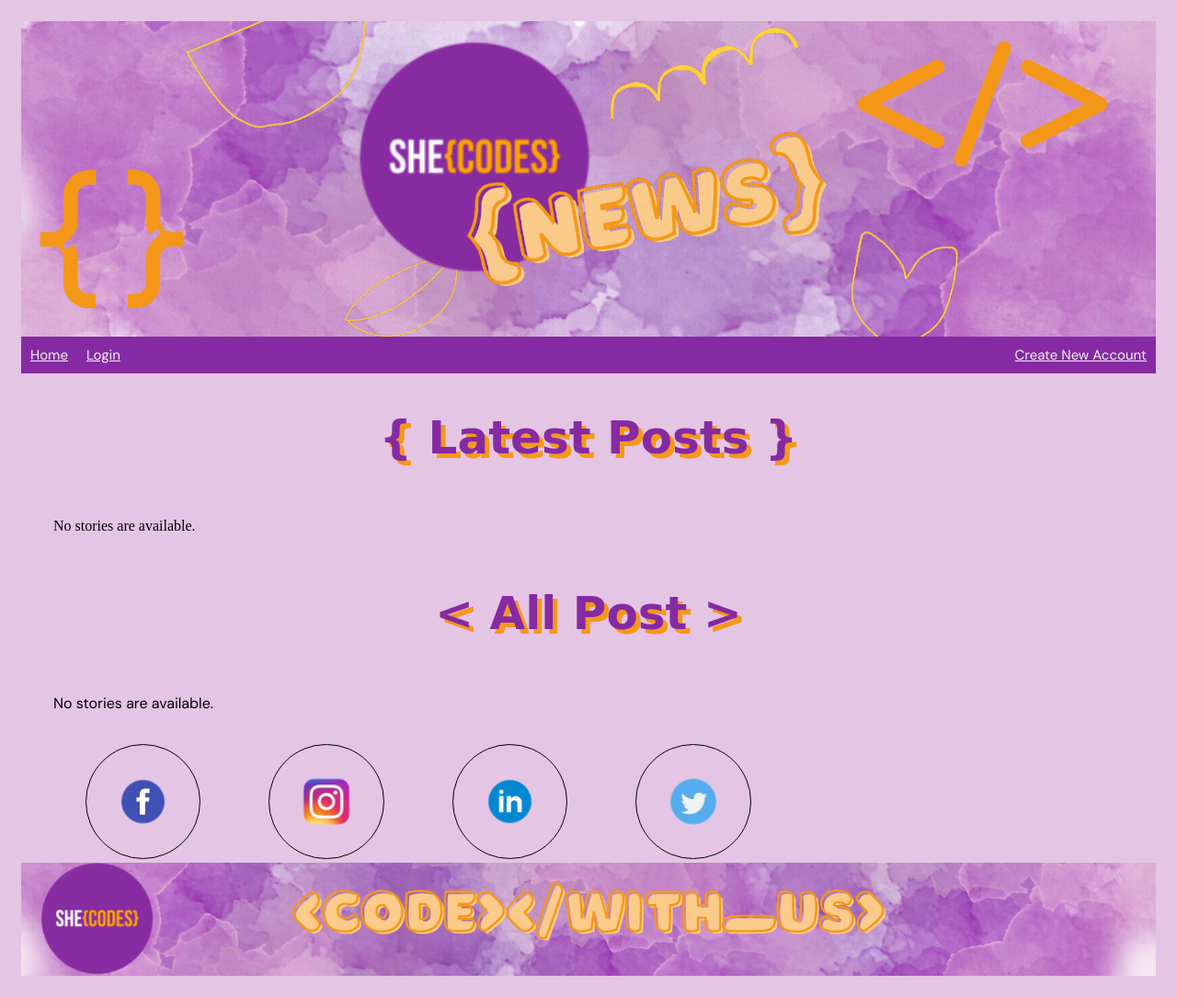
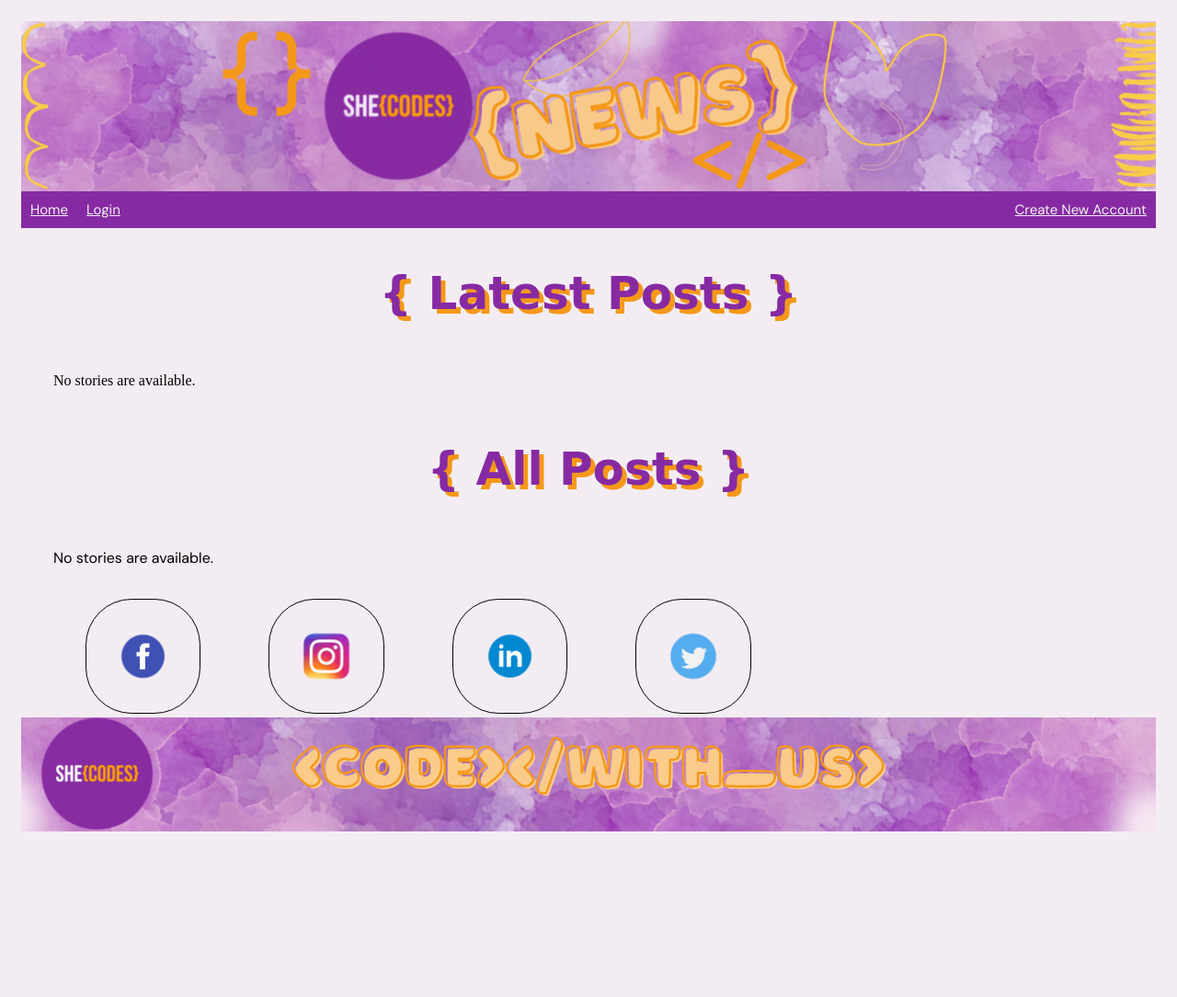
Before and after one commit to runda87/django-project, a Django app: page /news/ in a window 1280 px wide. Shown: the whole page at 92% size. After the commit the page ends 904 px from the top, so only its background shows below. Run offline with Django 3.2, Linux system fonts and the light colour scheme; data that the repository does not hold is empty; parts of the project's set-up code (start-up, migrations or seed data) failed here and were passed over; some web fonts are replaced.

Commit message:
pic upload

```diff
--- a/she_codes_news/news/templates/news/index.html
+++ b/she_codes_news/news/templates/news/index.html
@@ -22,7 +22,7 @@
         {% endif %}
     </div>
 
-    <h2 id="heading">< All Post ></h2>
+    <h2 id="heading">{ All Posts }</h2>
 
     <div id="all-stories">
         {% if latest_stories %}
--- a/she_codes_news/static/styles.css
+++ b/she_codes_news/static/styles.css
@@ -1,7 +1,7 @@
 @import url('https://fonts.googleapis.com/css2?family=DM+Sans&display=swap');
 
 body {
-    background-color: #e4c5e4;
+    background-color: #f3edf3;
     padding: 15px;
 }
 
@@ -64,7 +64,7 @@ h3 {
     float: right;
 }
 .logo {
-    border-radius: 70%;
+    border-radius: 40%;
     border: 1px solid black;
     max-width: 10%;
     height: auto;
--- a/she_codes_news/templates/base.html
+++ b/she_codes_news/templates/base.html
@@ -17,7 +17,7 @@
         <header>
             <div id="header-text">
                 <a id="header-link" href="{% url 'news:index' %}">
-                    <img id="banner" src="{% static 'she_codes_news/images/b1.gif' %}">
+                    <img id="banner" src="{% static 'she_codes_news/images/h.gif' %}">
                 </a>
             </div>
         </header>
```
Also changed, not shown: she_codes_news/she_codes_news/settings.py (+17 -0 lines), she_codes_news/static/she_codes_news/images/h.gif (added).
